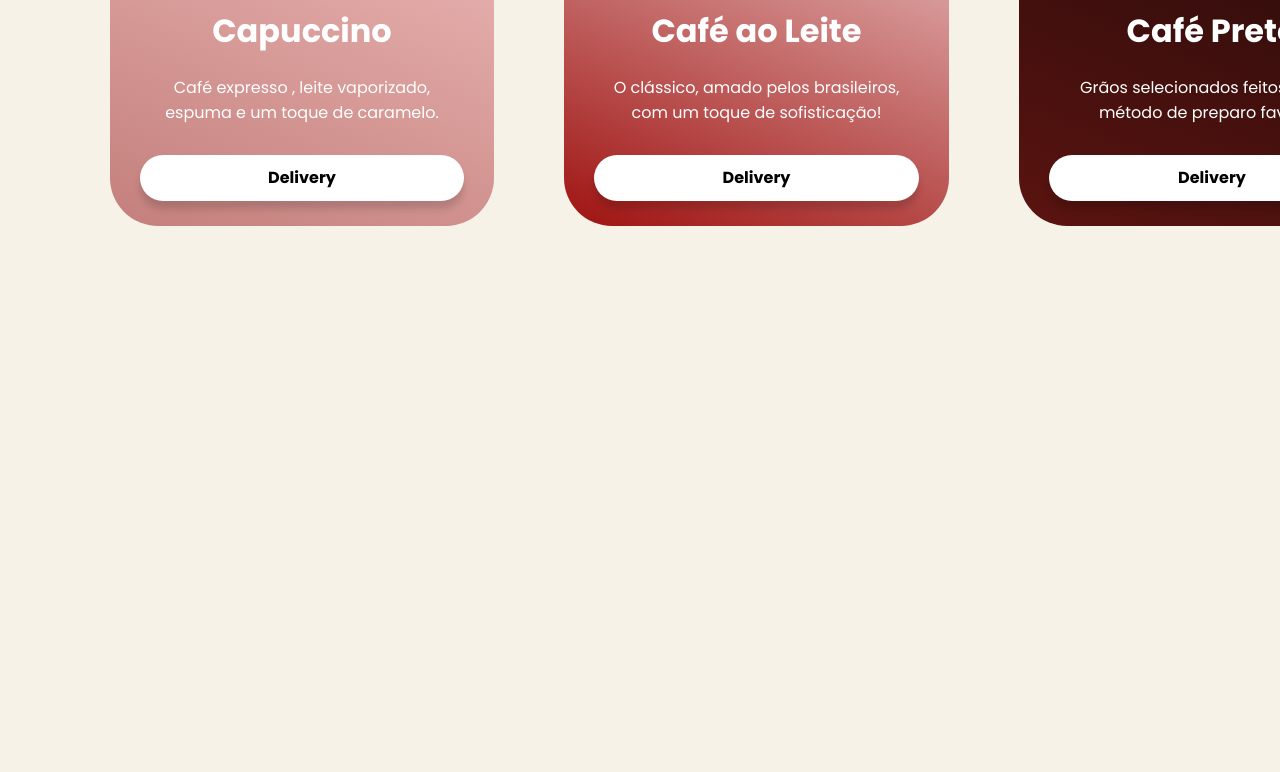
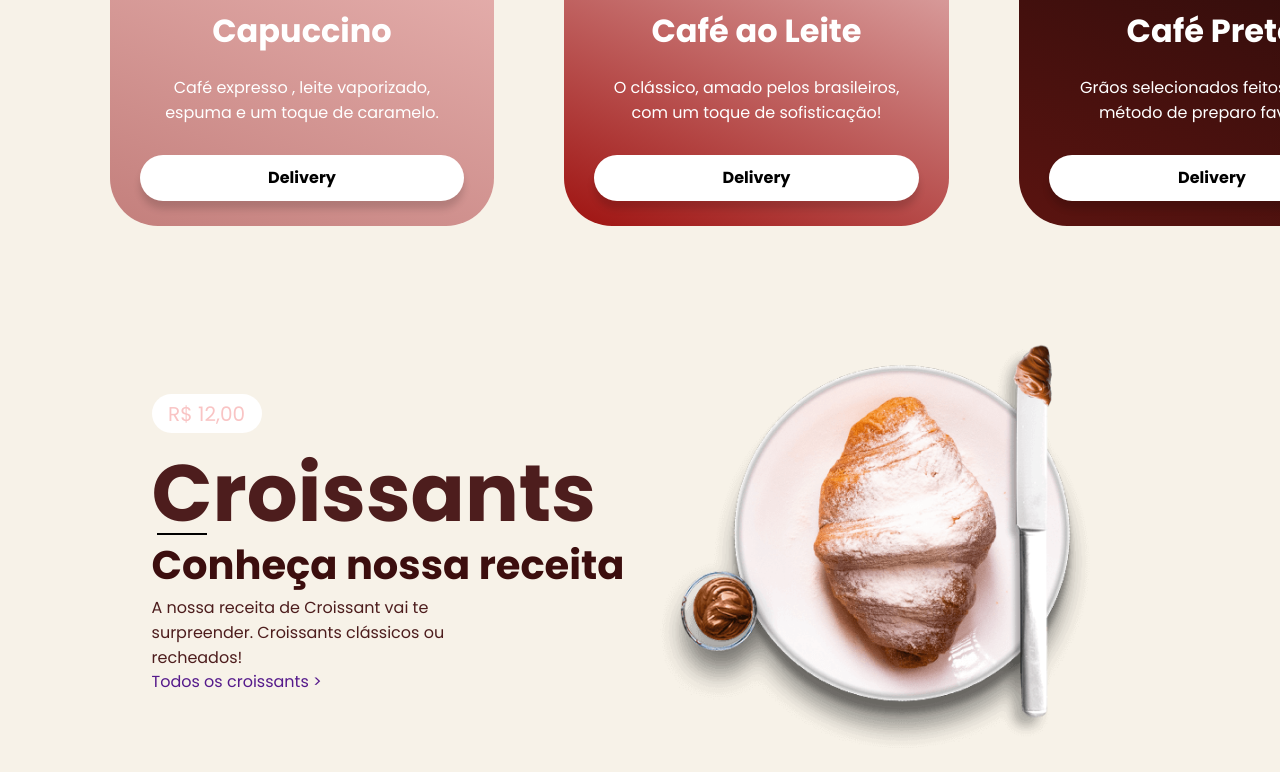
Before and after one commit to gabrielholanda5/html-css-landpage, a plain HTML site: page index.html in a window 1280 px wide. Shown: the part 1124-1896 px from the top of the page. Before the commit the page ends 1350 px from the top, so only its background shows below. Drawn offline with Linux system fonts and the light colour scheme.

Commit message:
sessão croissants

```diff
--- a/index.css
+++ b/index.css
@@ -173,3 +173,53 @@ header {
         }
     }
 }
+
+#croissants{
+    display: flex;
+    justify-content: center;
+    align-items: center;
+    margin-top: 90px;
+
+    & .receita{
+        color:  #3C0E0E;
+
+        & .preco{
+            color: #F9C4C4;
+            font-size: 20px;
+            border-radius: 47px;
+            background-color: #FFFFFF;
+            width: 110px;
+            height: 39px;
+            display: flex;
+            justify-content:center ;
+            align-items: center;
+        }
+
+        & h2{
+            color:#4D1D1D;
+            font-size: 80px
+        }
+
+        & .detalheC{
+            border: 1px solid black;
+            width: 50px;
+            /* margin-bottom: 14px;  */
+            margin-top: -20px;
+            margin-left: 5px;
+        }
+
+        & h3{
+            font-size: 40px;
+
+        }
+
+        & p {
+            font-size: 16px;
+            color: #4D1D1D;
+            height: 74px;
+            width: 308px;
+        }
+    }
+
+
+}
--- a/index.html
+++ b/index.html
@@ -65,6 +65,21 @@
                 </div>
             </div>
         </section>
+        <section id="croissants">
+            <div class="receita">
+                <p class="preco">R$ 12,00</p>
+                <h2>Croissants</h2>
+                <div class="detalheC"></div>
+                <h3>Conheça nossa receita</h3>
+                <p>A nossa receita de Croissant vai te surpreender. Croissants clássicos ou recheados!</p>
+                <a href="">Todos os croissants ></a>
+            </div>
+            <div class="imagemCroissants">
+                <img src="./assets/croissants.png" alt="Croissants">
+            </div>
+
+        </section>
+
     </main>
 
 </body>
```
Also changed, not shown: assets/cafe ao leite.png (added), assets/cafe preto.png (added), assets/capuccino.png (added), assets/croissants.png (added).
